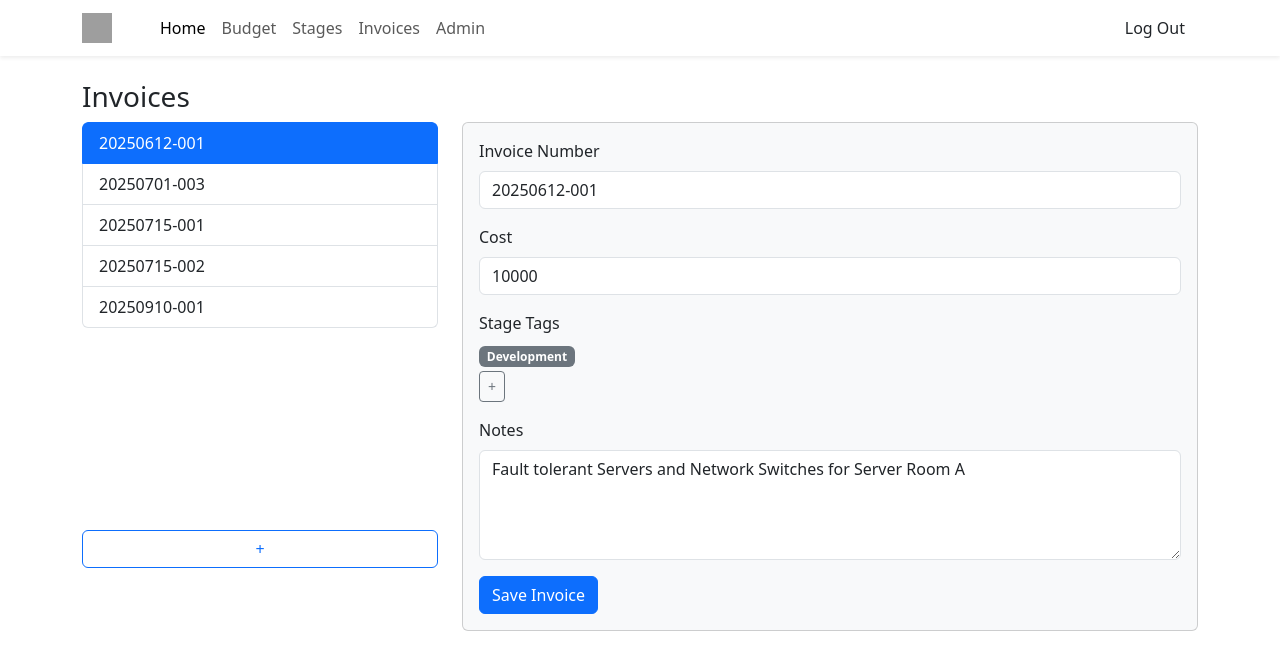
After one commit to isaacjacques/COP4813-Semester-Project, a PHP site: page /invoices in a window 1280 px wide. The commit adds this page. Shown: the top 670 px of the page. Run offline with PHP 8.4, Linux system fonts and the light colour scheme; grey boxes are pictures that could not be loaded.

Commit message:
added invoices view iwith placeholder data

```diff
--- a/public/index.php
+++ b/public/index.php
@@ -4,6 +4,7 @@ require __DIR__ . '/../vendor/autoload.php';
 use Src\Controllers\HomeController;
 use Src\Controllers\AuthController;
 use Src\Controllers\BudgetController;
+use Src\Controllers\InvoiceController;
 
 $uri = parse_url($_SERVER['REQUEST_URI'], PHP_URL_PATH);
 switch ($uri) {
@@ -16,8 +17,12 @@ switch ($uri) {
         break;
 
     case '/budget':
-            (new BudgetController())->index();
-            break;
+        (new BudgetController())->index();
+        break;
+
+    case '/invoices':
+        (new InvoiceController())->index();
+        break;
 
     case '/login':
         if ($_SERVER['REQUEST_METHOD'] === 'POST') {
--- /dev/null
+++ b/src/Controllers/InvoiceController.php
@@ -0,0 +1,52 @@
+<?php
+namespace Src\Controllers;
+
+class InvoiceController
+{
+    public function index()
+    {
+        $stages = [
+            ['name' => 'Requirement Gathering', 'color' => '#A7F3D0'],
+            ['name' => 'Project Proposal',     'color' => '#5EEAD4'],
+            ['name' => 'Design',               'color' => '#BFDBFE'],
+            ['name' => 'Development',          'color' => '#E9D5FF'],
+            ['name' => 'Integration Testing',  'color' => '#FECACA'],
+            ['name' => 'Client Handoff',       'color' => '#DDD6FE'],
+        ];
+
+        $invoices = [
+            [
+                'number' => '20250612-001',
+                'cost'   => 10000,
+                'tags'   => ['Development'],
+                'notes'  => 'Fault tolerant Servers and Network Switches for Server Room A'
+            ],
+            [
+                'number' => '20250701-003',
+                'cost'   => 7500,
+                'tags'   => ['Design', 'Integration Testing'],
+                'notes'  => 'API integration and UI mockup updates'
+            ],
+            [
+                'number' => '20250715-001',
+                'cost'   => 5000,
+                'tags'   => ['Requirement Gathering'],
+                'notes'  => 'Initial requirements workshop and documentation'
+            ],
+            [
+                'number' => '20250715-002',
+                'cost'   => 8500,
+                'tags'   => ['Project Proposal'],
+                'notes'  => 'Proposal creation and presentation to client'
+            ],
+            [
+                'number' => '20250910-001',
+                'cost'   => 12000,
+                'tags'   => ['Development', 'Client Handoff'],
+                'notes'  => 'Final delivery and handoff materials'
+            ],
+        ];
+
+        include __DIR__ . '/../../views/invoices.php';
+    }
+}
--- a/views/invoices.php
+++ b/views/invoices.php
@@ -0,0 +1,125 @@
+<?php
+?>
+<!DOCTYPE html>
+<html lang="en">
+<head>
+  <meta charset="UTF-8">
+  <meta name="viewport" content="width=device-width, initial-scale=1">
+  <title>Invoices</title>
+  <!-- Bootstrap CSS -->
+  <link href="https://cdn.jsdelivr.net/npm/bootstrap@5.3.2/dist/css/bootstrap.min.css" rel="stylesheet">
+</head>
+<body>
+  <?php include 'navbar.php'; ?>
+
+  <div class="container mt-4">
+    <h3>Invoices</h3>
+    <div class="row">
+      <!-- Invoice List -->
+      <div class="col-md-4">
+        <div id="invoiceList" class="list-group" style="height:400px; overflow-y:auto;">
+          <?php foreach($invoices as $idx => $inv): ?>
+            <a href="#" class="list-group-item list-group-item-action <?= $idx===0 ? 'active' : '' ?>" data-index="<?= $idx ?>">
+              <?= htmlspecialchars($inv['number']) ?>
+            </a>
+          <?php endforeach; ?>
+        </div>
+        <button id="addInvoiceBtn" class="btn btn-outline-primary w-100 mt-2">+</button>
+      </div>
+
+      <!-- Invoice Detail Form -->
+      <div class="col-md-8">
+        <div class="card p-3 bg-light">
+          <form id="invoiceForm">
+            <div class="mb-3">
+              <label class="form-label">Invoice Number</label>
+              <input type="text" name="number" class="form-control" value="<?= htmlspecialchars($invoices[0]['number']) ?>">
+            </div>
+            <div class="mb-3">
+              <label class="form-label">Cost</label>
+              <input type="number" name="cost" class="form-control" value="<?= htmlspecialchars($invoices[0]['cost']) ?>">
+            </div>
+            <div class="mb-3">
+              <label class="form-label">Stage Tags</label>
+              <div id="tagContainer">
+                <?php foreach($invoices[0]['tags'] as $tag): ?>
+                  <span class="badge bg-secondary me-1"><?= htmlspecialchars($tag) ?></span>
+                <?php endforeach; ?>
+              </div>
+              <select id="stageSelect" class="form-select mt-1" style="display:none;">
+                <?php foreach($stages as $st): ?>
+                  <option value="<?= htmlspecialchars($st['name']) ?>"><?= htmlspecialchars($st['name']) ?></option>
+                <?php endforeach; ?>
+              </select>
+              <button type="button" id="addTagBtn" class="btn btn-outline-secondary btn-sm mt-1">+</button>
+            </div>
+            <div class="mb-3">
+              <label class="form-label">Notes</label>
+              <textarea name="notes" class="form-control" rows="4"><?= htmlspecialchars($invoices[0]['notes']) ?></textarea>
+            </div>
+            <button type="submit" class="btn btn-primary">Save Invoice</button>
+          </form>
+        </div>
+      </div>
+    </div>
+  </div>
+
+  <!-- Bootstrap JS Bundle -->
+  <script src="https://cdn.jsdelivr.net/npm/bootstrap@5.3.2/dist/js/bootstrap.bundle.min.js"></script>
+
+  <script>
+    // Bring PHP arrays into JS
+    const invoices = <?= json_encode($invoices) ?>;
+    const stages   = <?= json_encode(array_column($stages,'name')) ?>;
+
+    document.addEventListener('DOMContentLoaded', () => {
+      const list        = document.getElementById('invoiceList');
+      const form        = document.getElementById('invoiceForm');
+      const numInput    = form.elements['number'];
+      const costInput   = form.elements['cost'];
+      const notesInput  = form.elements['notes'];
+      const tagContainer= document.getElementById('tagContainer');
+      const stageSelect = document.getElementById('stageSelect');
+
+      function loadInvoice(idx) {
+        const inv = invoices[idx];
+        numInput.value   = inv.number;
+        costInput.value  = inv.cost;
+        notesInput.value = inv.notes;
+        tagContainer.innerHTML = '';
+        inv.tags.forEach(tag => {
+          const span = document.createElement('span');
+          span.className = 'badge bg-secondary me-1';
+          span.textContent = tag;
+          tagContainer.appendChild(span);
+        });
+      }
+
+      loadInvoice(0);
+
+      // Switch selection
+      list.addEventListener('click', e => {
+        e.preventDefault();
+        if (!e.target.matches('.list-group-item')) return;
+        list.querySelectorAll('.list-group-item').forEach(i => i.classList.remove('active'));
+        e.target.classList.add('active');
+        loadInvoice(e.target.dataset.index);
+      });
+
+      // Add new tag
+      document.getElementById('addTagBtn').addEventListener('click', () => {
+        stageSelect.style.display = 'block';
+        stageSelect.focus();
+      });
+      stageSelect.addEventListener('change', () => {
+        const tag = stageSelect.value;
+        const span = document.createElement('span');
+        span.className = 'badge bg-secondary me-1';
+        span.textContent = tag;
+        tagContainer.appendChild(span);
+        stageSelect.style.display = 'none';
+      });
+    });
+  </script>
+</body>
+</html>
```
